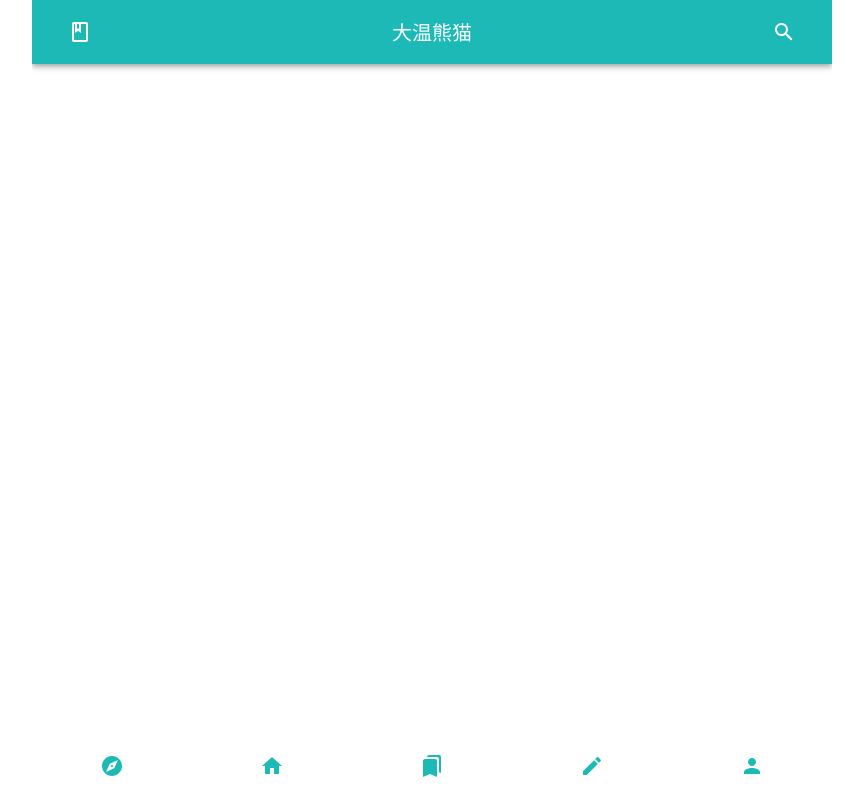
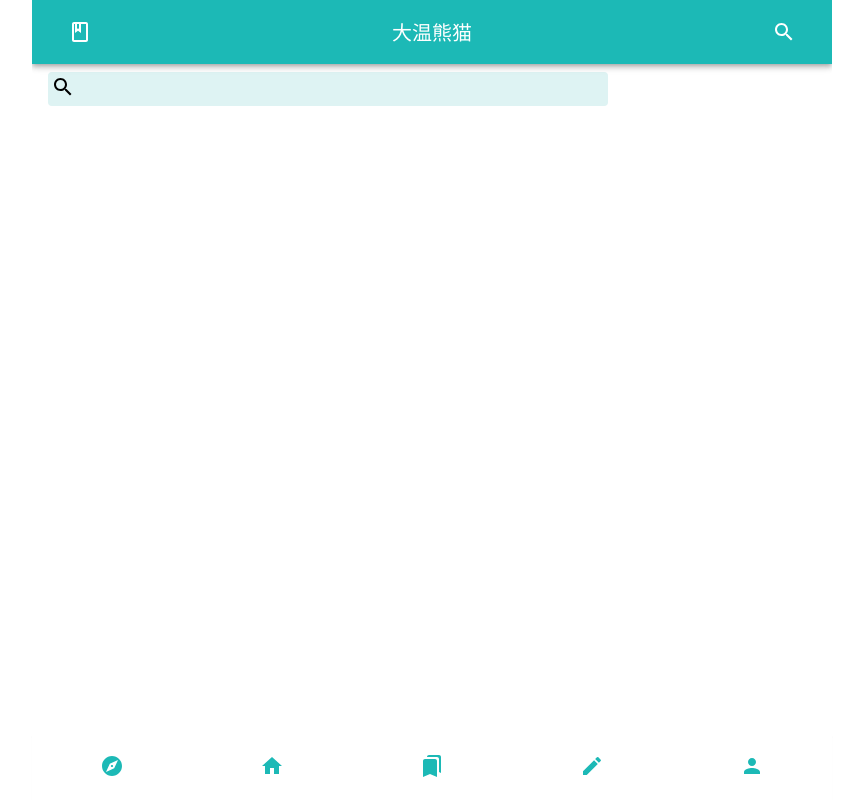
Before and after one commit to de2008de/vanpanda_quiz_card_ui, a React (Create React App) app: page / in a window 1280 px wide. Shown: the whole page, without its empty margins (208-1071 px from the left). Built offline with nearby package versions, Linux system fonts and the light colour scheme; what react-stripe-elements would draw is missing.

Commit message:
Building SearchBar + Add styles to SearchBar

```diff
--- a/src/components/explore/ExplorePage.js
+++ b/src/components/explore/ExplorePage.js
@@ -1,10 +1,21 @@
 import React from "react";
 import SearchBar from "./SearchBar";
+import { makeStyles } from "@material-ui/core/styles";
+
+const useStyles = makeStyles(theme => ({
+    searchBarWrapper: {
+        width: "70%",
+        margin: "0.5rem 0.5rem 1rem 1rem"
+    }
+}));
 
 const ExplorePage = props => {
+    const classes = useStyles();
     return (
         <div className="ExplorePage">
-            <SearchBar />
+            <div className={classes.searchBarWrapper}>
+                <SearchBar />
+            </div>
         </div>
     );
 };
--- a/src/components/explore/SearchBar.js
+++ b/src/components/explore/SearchBar.js
@@ -1,9 +1,42 @@
 import React from "react";
+import SearchTwoToneIcon from '@material-ui/icons/SearchTwoTone';
+import { makeStyles } from "@material-ui/core/styles";
+
+const useStyles = makeStyles(theme => ({
+    wrapper: {
+        display: "flex",
+        backgroundColor: theme.palette.primary.light,
+        width: "100%",
+        borderRadius: "4px"
+    },
+    searchIcon: {
+        padding: "0.2rem"
+    },
+    searchInputWrapper: {
+        display: "flex",
+        backgroundColor: theme.palette.primary.light,
+        width: "80%",
+        paddingLeft: "0.5rem"
+    },
+    searchInput: {
+        border: "none",
+        outline: "none",
+        backgroundColor: theme.palette.primary.light,
+        width: "100%"
+    }
+}));
 
 const SearchBar = props => {
+    const classes = useStyles();
     return (
-        <div className="SearchBar">
-
+        <div className={classes.wrapper + " SearchBar"}>
+            <span className={classes.searchIcon}><SearchTwoToneIcon /></span>
+            <div className={classes.searchInputWrapper}>
+                <input
+                    type="text"
+                    className={classes.searchInput + " searchInput"}
+                />
+            </div>
         </div>
     );
 };
```
